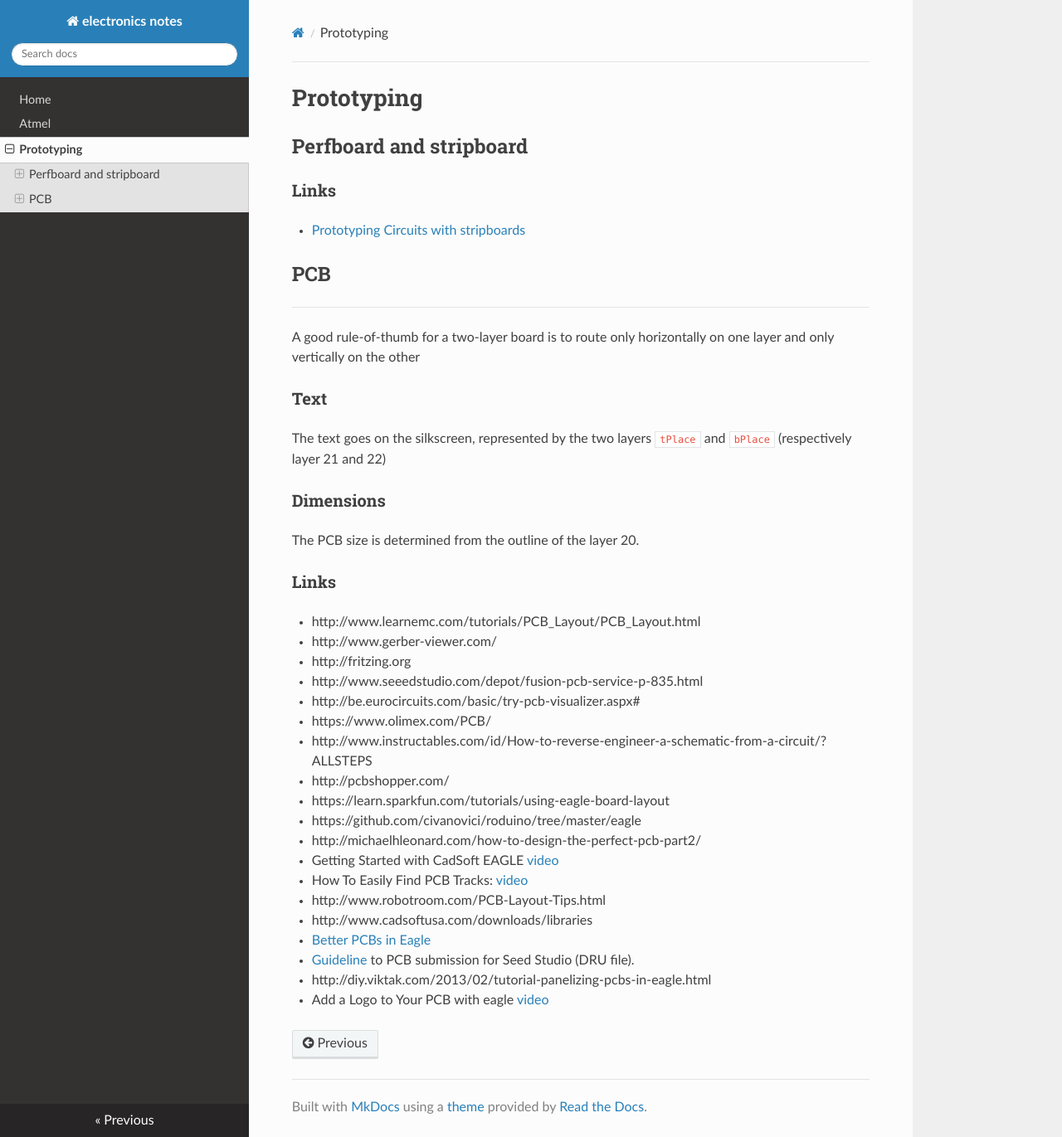
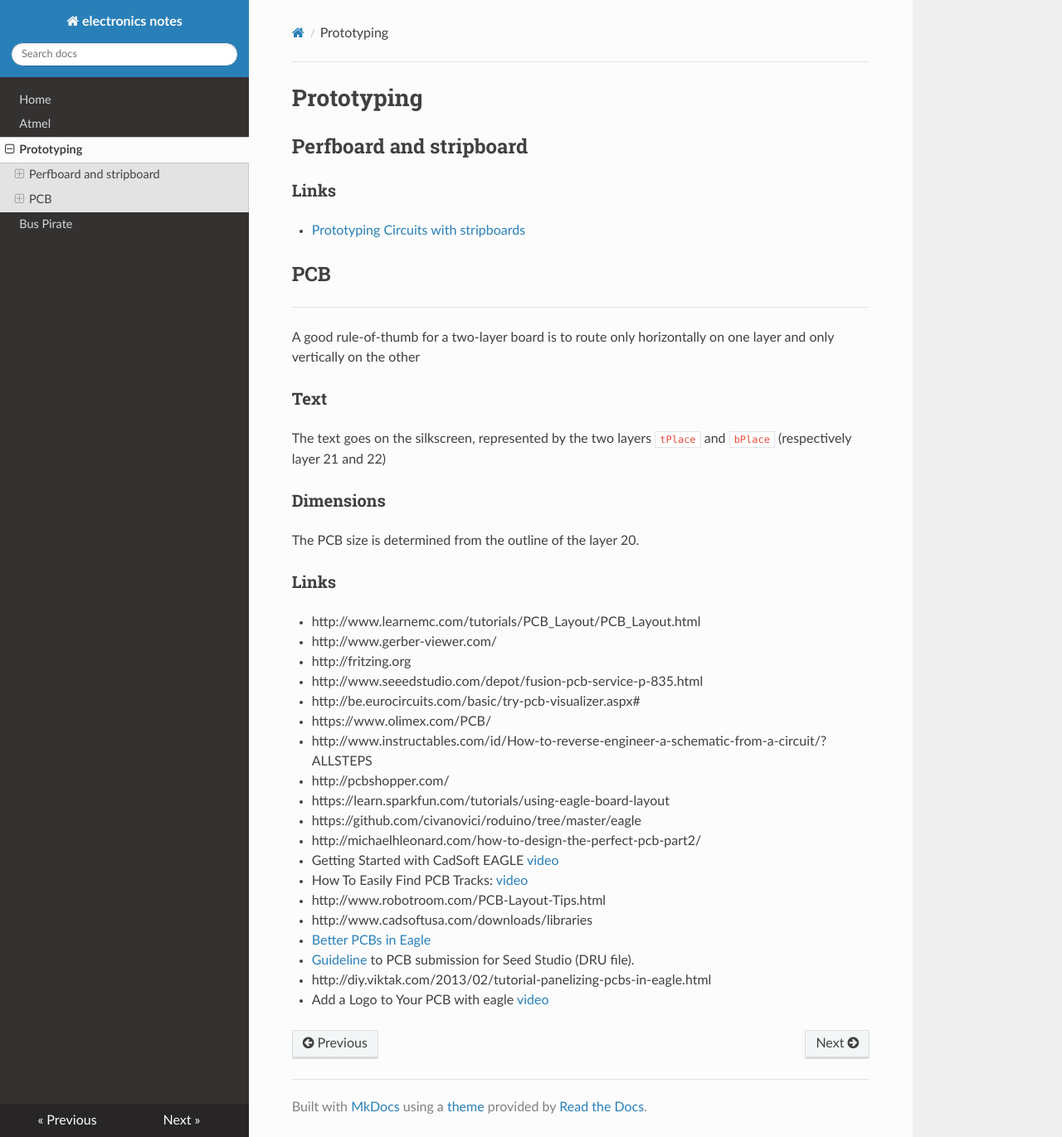
Before and after one commit to gipi/electronics-notes, an MkDocs documentation site: the page built from docs/Prototyping.md, in a window 1280 px wide and 1371 px high. Shown: the whole window at 83% size. Built offline with MkDocs 1.6.1, drawn with Linux system fonts in a browser that asks for light colours; nearby versions of some CDN libraries; old or Windows-style settings are respelled for this version of MkDocs.

Commit message:
Update mkdocs.yml

```diff
--- a/mkdocs.yml
+++ b/mkdocs.yml
@@ -3,4 +3,5 @@ pages:
 - [index.md, Home]
 - [atmel.md, Atmel]
 - [Prototyping.md, Prototyping]
+- [buspirate.md, Bus Pirate]
 theme: readthedocs
```
